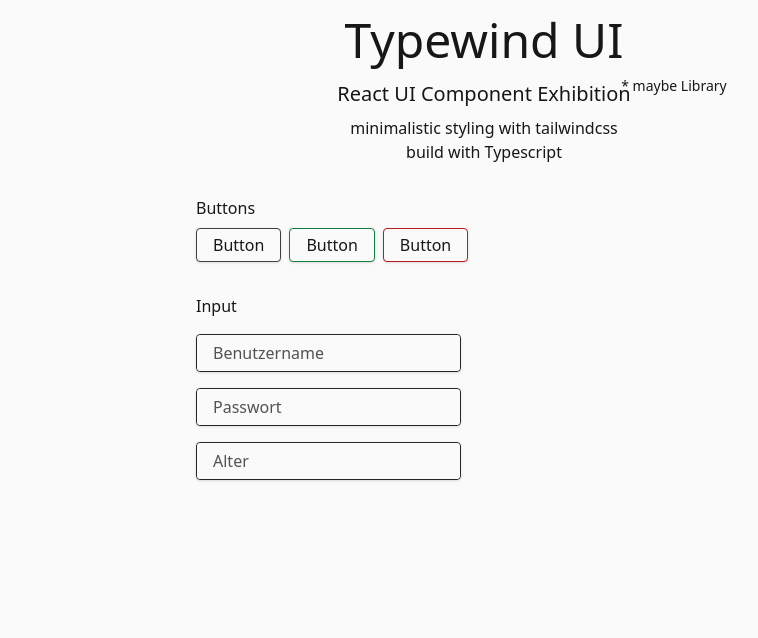
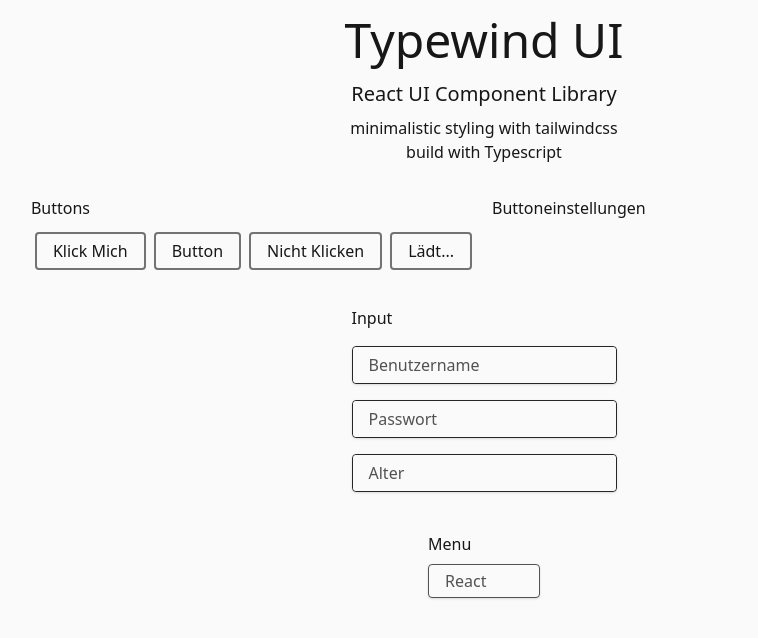
Before and after one commit to Skyle/typewind-ui, a React (Vite) app: page / in a window 1280 px wide. Shown: the top 638 px of the page, without its empty margins (156-914 px from the left). Built offline with nearby package versions, Linux system fonts and the light colour scheme.

Commit message:
monday morning

```diff
--- a/src/App.tsx
+++ b/src/App.tsx
@@ -1,6 +1,10 @@
 import { useState } from "react";
+import ButtonSection from "./components/ButtonSection";
+import Header from "./components/Header";
+import MenuSection from "./components/MenuSection";
 import Button from "./components/UI/Button";
 import Input from "./components/UI/Input";
+import Menu, { Item } from "./components/UI/Menu";
 
 function App() {
   const [inputtext, setinputtext] = useState("");
@@ -9,34 +13,13 @@
 
   return (
     <div>
-      <header className="text-center pb-8 grid justify-center">
-        <h1 className="text-5xl font-extralight py-4">Typewind UI</h1>
-        <div className="relative">
-          <h2 className="text-xl font-light pb-2">
-            React UI Component Exhibition
-          </h2>
-          <div className="absolute -right-24 -top-1  text-sm font-extralight">
-            * maybe Library
+      <Header></Header>
+      <main className="px-2 grid gap-8 justify-items-center">
+        <div>
+          <ButtonSection></ButtonSection>
         </div>
-        </div>
-
-        <div className="font-light">
-          <ul className="">
-            <li>minimalistic styling with tailwindcss</li>
-            <li>build with Typescript</li>
-          </ul>
-        </div>
-      </header>
-      <main className="px-2">
-        <section className="mx-auto max-w-xl pb-8">
-          <h3 className="w-full pb-2">Buttons</h3>
-          <div className="flex flex-wrap space-x-2">
-            <Button></Button>
-            <Button color="green"></Button>
-            <Button color="red"></Button>
-          </div>
-        </section>
-        <section className="mx-auto max-w-xl">
+        <div>
+          <section className="mx-auto">
             <h3 className="w-full pb-2">Input</h3>
             <div className="grid">
               <div>
@@ -74,6 +57,10 @@
               </div>
             </div>
           </section>
+        </div>
+        <div>
+          <MenuSection></MenuSection>
+        </div>
       </main>
     </div>
   );
--- /dev/null
+++ b/src/components/ButtonSection.tsx
@@ -0,0 +1,35 @@
+import React, { useState } from "react";
+import Button from "./UI/Button";
+
+type Props = {};
+
+function ButtonSection({}: Props) {
+  const [disabletest, setDisabletest] = useState(false);
+  return (
+    <section className="grid gap-4 md:grid-cols-2">
+      <div>
+        <h3 className="pb-2">Buttons</h3>
+        <div className="flex flex-wrap">
+          <Button>Klick Mich</Button>
+          <Button color="green"></Button>
+          <Button
+            loading={disabletest}
+            onClick={() => {
+              setDisabletest(true);
+              setTimeout(() => {
+                setDisabletest(false);
+              }, 1000);
+            }}
+            color="red"
+          >
+            Nicht Klicken
+          </Button>
+          <Button loading={true}></Button>
+        </div>
+      </div>
+      <div>Buttoneinstellungen</div>
+    </section>
+  );
+}
+
+export default ButtonSection;
--- /dev/null
+++ b/src/components/Header.tsx
@@ -0,0 +1,23 @@
+import React from "react";
+
+type Props = {};
+
+function Header({}: Props) {
+  return (
+    <header className="text-center pb-8 grid justify-center">
+      <h1 className="text-5xl font-extralight py-4">Typewind UI</h1>
+      <div className="relative">
+        <h2 className="text-xl font-light pb-2">React UI Component Library</h2>
+      </div>
+
+      <div className="font-light">
+        <ul className="">
+          <li>minimalistic styling with tailwindcss</li>
+          <li>build with Typescript</li>
+        </ul>
+      </div>
+    </header>
+  );
+}
+
+export default Header;
--- /dev/null
+++ b/src/components/MenuSection.tsx
@@ -0,0 +1,32 @@
+import React, { useState } from "react";
+import Menu, { Item } from "./UI/Menu";
+
+type Props = {};
+
+function MenuSection({}: Props) {
+  const [items] = useState<Item[]>([
+    { value: "react", text: "React" },
+    { value: "vue", text: "Vue" },
+    { value: "angular", text: "Angular" },
+    { value: "svelte", text: "Svelte" },
+    { value: "vanilla", text: "Pure DOM" },
+  ]);
+  const [selectedItem, setSelectedItem] = useState(items[0]);
+  return (
+    <section className="">
+      <h3 className="w-full pb-2">Menu</h3>
+      <div className="flex flex-wrap space-x-2">
+        <Menu
+          items={items}
+          name="Menu"
+          value={selectedItem}
+          onChange={(value: any) => {
+            setSelectedItem(value);
+          }}
+        ></Menu>
+      </div>
+    </section>
+  );
+}
+
+export default MenuSection;
--- a/src/components/UI/Button.tsx
+++ b/src/components/UI/Button.tsx
@@ -1,25 +1,29 @@
 import React, { useEffect, useState } from "react";
 
 type Props = {
-  children?: React.ReactChildren;
+  children?: React.ReactChildren | string;
   onClick?: React.MouseEventHandler;
   color?: string;
+  loading?: boolean;
 };
 
-function Button({ children, onClick, color }: Props) {
+function Button({
+  children,
+  onClick,
+  color = "neutral",
+  loading = false,
+}: Props) {
   return (
     <button
+      disabled={loading}
       className={
-        "button-base" +
-        (color === "green" ? " border-green bg-green" : "") +
-        (color === "red" ? " border-red bg-red" : "") +
-        (color === undefined ? " border-neutral bg-neutral" : "")
+        "m-1 rounded px-4 py-1 bg-neutral-50 text-neutral-900 leading-relaxed border-2 border-neutral-500 hover:border-neutral-600"
       }
       onClick={(e) => {
         if (onClick) onClick(e);
       }}
     >
-      {children ? children : "Button"}
+      {loading ? "Lädt..." : children ? children : "Button"}
     </button>
   );
 }
--- /dev/null
+++ b/src/components/UI/Checkbox.tsx
@@ -0,0 +1,9 @@
+import React from "react";
+
+type Props = { checked: boolean };
+
+function Checkbox({ checked }: Props) {
+  return <input type="checkbox" checked={checked}></input>;
+}
+
+export default Checkbox;
--- a/src/components/UI/Input.tsx
+++ b/src/components/UI/Input.tsx
@@ -3,7 +3,7 @@
 type Props = {
   name: string;
   value: string | number | readonly string[] | undefined;
-  onChange: React.ChangeEventHandler<HTMLInputElement> | undefined;
+  onChange: React.ChangeEventHandler<HTMLInputElement>;
   color?: string;
   placeholder?: string;
   type?: React.HTMLInputTypeAttribute;
@@ -51,7 +51,7 @@
         <div>
           <input
             onChange={(e) => {
-              if (onChange) onChange(e);
+              onChange(e);
             }}
             onFocus={(e) => {
               setfocus(true);
--- /dev/null
+++ b/src/components/UI/Menu.tsx
@@ -0,0 +1,35 @@
+import React from "react";
+
+type Props = {
+  name: string;
+  value: Item;
+  onChange: (item: Item) => void;
+  items: Item[];
+};
+
+export type Item = {
+  value: string;
+  text: string;
+};
+
+function Menu({ name, value, onChange, items }: Props) {
+  return (
+    <select
+      className="border border-neutral-600 rounded appearance-none shadow px-4 focus:outline-none focus:ring-1 focus:ring-neutral-400 py-1 bg-neutral-50 text-neutral-600 cursor-pointer"
+      value={value.value}
+      onChange={(e) => {
+        onChange(items.find((item) => item.value === e.target.value)!);
+      }}
+      name={name}
+      id={name}
+    >
+      {items.map((item) => (
+        <option key={item.text} value={item.value}>
+          {item.text}
+        </option>
+      ))}
+    </select>
+  );
+}
+
+export default Menu;
```
Also changed, not shown: package.json (+4 -4 lines), src/index.css (+7 -0 lines), 1 other file (tests, documents, lock files or other folders). Lines whose indentation alone changed are shown as unchanged.
